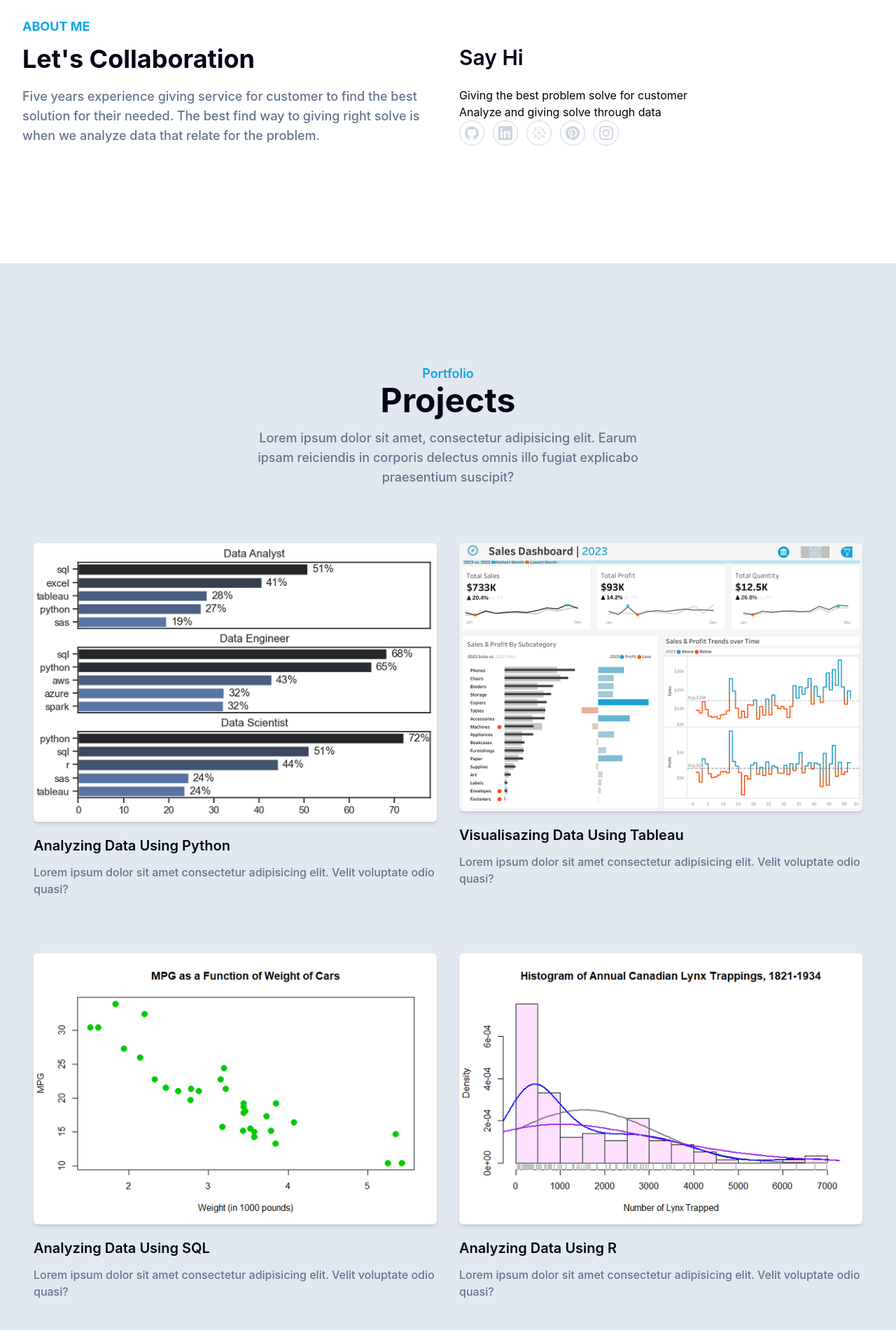
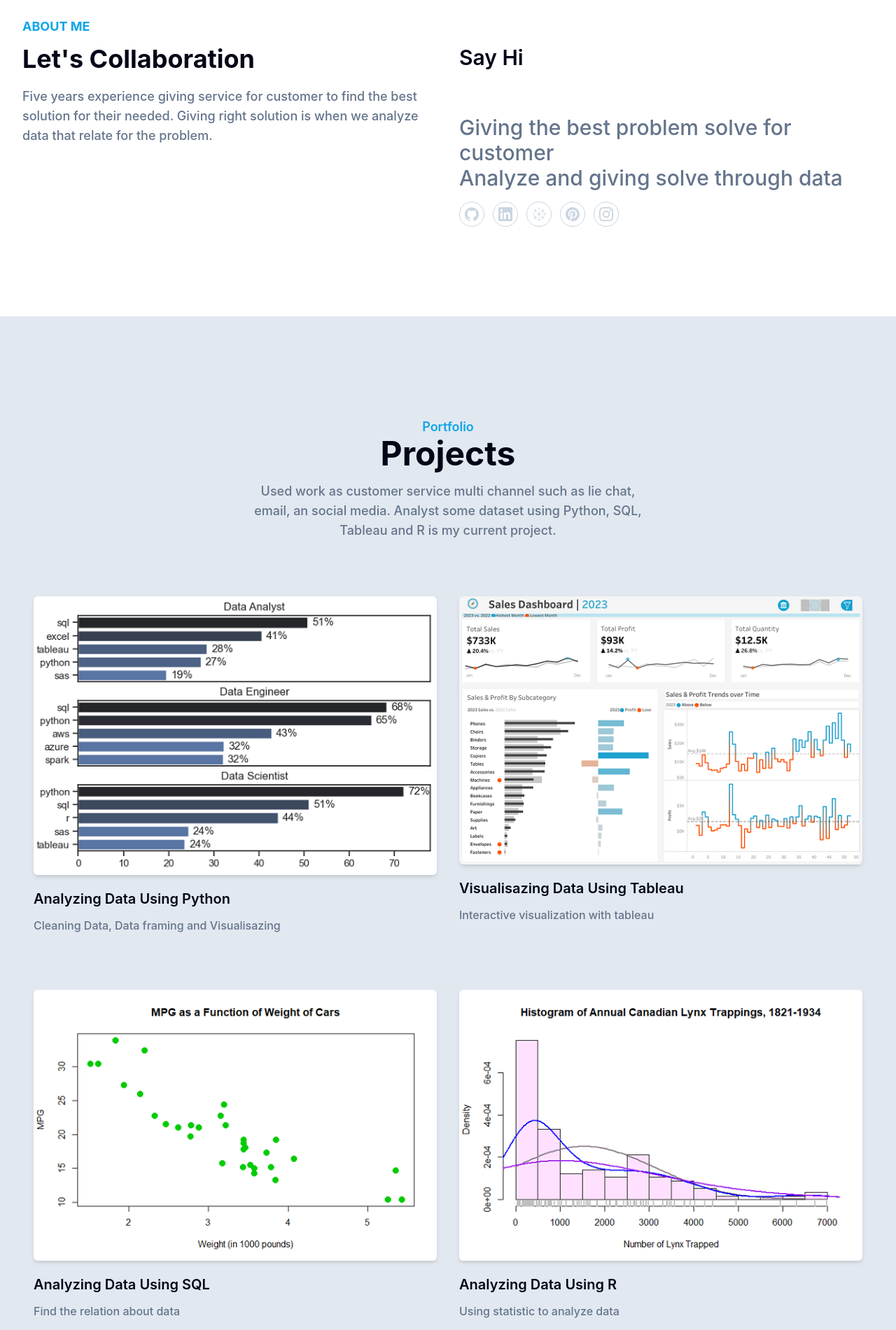
Before and after one commit to shofianaulfa/Shofiana_Ulfa, a website: page index.html in a window 1280 px wide. Shown: the part 800-2700 px from the top of the page at 70% size. Drawn offline with Linux system fonts and the light colour scheme.

Commit message:
update index.html

```diff
--- a/index.html
+++ b/index.html
@@ -86,13 +86,13 @@
                 <div class="w-full px-4 mb-10 lg:w-1/2">
                     <h4 class="font-bold uppercase text-primary text-lg mb-3">About Me</h4>
                     <h2 class="font-bold text-dark text-3xl mb-5 max-w-md lg:text-4xl">Let's Collaboration</h2>
-                    <p class="font-medium text-base text-secondary max-w-xl lg:text-lg">Five years experience giving service for customer to find the best solution for their needed. The best find way to giving right solve is when we analyze data that relate for the problem.
+                    <p class="font-medium text-base text-secondary max-w-xl lg:text-lg">Five years experience giving service for customer to find the best solution for their needed. Giving right solution is when we analyze data that relate for the problem.
                     </p>
                 </div>
                 <div class="w-full px-4 lg:w-1/2">
                     <h3 class="font-semibold text-dark text-2xl mb-4 lg:text-3xl lg:pt-10">Say Hi</h3>
                     <p class="font-medium text-base text-secondary mb-6 lg:text-lg">
-                        <ul>
+                        <ul class="font-medium text-secondary text-base mb-4 lg:text-3xl lg:pt-10">
                             <li>
                                 Giving the best problem solve for customer
                             </li>
@@ -146,7 +146,7 @@
                 <div class="max-w-xl mx-auto text-center mb-16">
                     <h4 class="font-semibold text-lg text-primary">Portfolio</h4>
                     <h2 class="font-bold text-dark text-3xl mb-4 sm:text-4xl lg:text-5xl">Projects</h2>
-                    <p class="font-medium text-md text-secondary md:text-lg">Lorem ipsum dolor sit amet, consectetur adipisicing elit. Earum ipsam reiciendis in corporis delectus omnis illo fugiat explicabo praesentium suscipit?
+                    <p class="font-medium text-md text-secondary md:text-lg">Used work as customer service multi channel such as lie chat, email, an social media. Analyst some dataset using Python, SQL, Tableau and R is my current project.
                     </p>
                 </div>
             </div>
@@ -157,28 +157,28 @@
                         <img src="dist/img/portfolio/1.python.png" alt="Python Portfolio" width="w-full">
                     </div>
                     <h3 class="font-semibold text-xl text-dark mt-5 mb-3">Analyzing Data Using Python</h3>
-                    <p class="font-medium text-base text-secondary">Lorem ipsum dolor sit amet consectetur adipisicing elit. Velit voluptate odio quasi?</p>
+                    <p class="font-medium text-base text-secondary">Cleaning Data, Data framing and Visualisazing</p>
                 </div>
                 <div class="mb-12 p-4 md:w-1/2">
                     <div class="rounded-md shadow-md overflow-hidden">
                         <img src="dist/img/portfolio/2.tableau.png" alt="Tableau Portfolio" width="w-full">
                     </div>
                     <h3 class="font-semibold text-xl text-dark mt-5 mb-3">Visualisazing Data Using Tableau</h3>
-                    <p class="font-medium text-base text-secondary">Lorem ipsum dolor sit amet consectetur adipisicing elit. Velit voluptate odio quasi?</p>
+                    <p class="font-medium text-base text-secondary">Interactive visualization with tableau</p>
                 </div>
                 <div class="mb-12 p-4 md:w-1/2">
                     <div class="rounded-md shadow-md overflow-hidden">
                         <img src="dist/img/portfolio/3.sql.png" alt="SQL Portfolio" width="w-full">
                     </div>
                     <h3 class="font-semibold text-xl text-dark mt-5 mb-3">Analyzing Data Using SQL</h3>
-                    <p class="font-medium text-base text-secondary">Lorem ipsum dolor sit amet consectetur adipisicing elit. Velit voluptate odio quasi?</p>
+                    <p class="font-medium text-base text-secondary">Find the relation about data</p>
                 </div>
                 <div class="mb-12 p-4 md:w-1/2">
                     <div class="rounded-md shadow-md overflow-hidden">
                         <img src="dist/img/portfolio/4.r.png" alt="R Portfolio" width="w-full">
                     </div>
                     <h3 class="font-semibold text-xl text-dark mt-5 mb-3">Analyzing Data Using R</h3>
-                    <p class="font-medium text-base text-secondary">Lorem ipsum dolor sit amet consectetur adipisicing elit. Velit voluptate odio quasi?</p>
+                    <p class="font-medium text-base text-secondary">Using statistic to analyze data</p>
                 </div>
             </div>
         </div>
@@ -224,7 +224,7 @@
                 <div  class="max-w-xl mx-auto text-center mb-16">
                     <h4 class="font-semibold text-lg text-primary">Blog</h4>
                     <h2 class="font-bold text-dark text-3xl mb-4 sm:text-4xl lg:text-5xl">Hot Topics</h2>
-                    <p class="font-medium text-md text-secondary md:text-lg">Lorem ipsum dolor sit amet consectetur adipisicing elit. Maxime veniam libero ad expedita.
+                    <p class="font-medium text-md text-secondary md:text-lg">We need consider our life and we share it to other
                     </p>
                 </div>
             </div>
@@ -237,13 +237,13 @@
                             <h3>
                                 <a href="https://pyloshopy.blogspot.com/" target="_blank"  class="block mb-3 font-semibold text-xl text-dark hover:text-primary truncate">Cozy Working Set Up</a>
                             </h3>
-                            <p class="font-medium text-base text-secondary mb-6">Lorem ipsum, dolor sit amet consectetur adipisicing elit. Modi, consectetur?
+                            <p class="font-medium text-base text-secondary mb-6">You have to set your working space comfortable to maximize your working time.
                             </p>
                             <a href="https://pyloshopy.blogspot.com/" target="_blank" class="mb-3 font-medium text-sm text-white bg-primary py-2 px-4 rounded-lg hover:opacity-80">Continue read</a>
                         </div>
                     </div>
                 </div>
-                <div class="w-full px-4 lg:w-1/2 xl:w-1/3">
+                <!-- <div class="w-full px-4 lg:w-1/2 xl:w-1/3">
                     <div class="bg-white rounded-xl shadow-lg overflow-hidden mb-10">
                         <img src="dist/img/blog/1.png" alt="Fashion Inspiration" />
                         <div class="py-8 px-6">
@@ -255,8 +255,8 @@
                             <a href="https://pyloshopy.blogspot.com/" target="_blank" class="mb-3 font-medium text-sm text-white bg-primary py-2 px-4 rounded-lg hover:opacity-80">Continue read</a>
                         </div>
                     </div>
-                </div>
-                <div class="w-full px-4 lg:w-1/2 xl:w-1/3">
+                </div> -->
+                <!-- <div class="w-full px-4 lg:w-1/2 xl:w-1/3">
                     <div class="bg-white rounded-xl shadow-lg overflow-hidden mb-10">
                         <img src="dist/img/blog/1.png" alt="Coffee" />
                         <div class="py-8 px-6">
@@ -268,7 +268,7 @@
                             <a href="https://pyloshopy.blogspot.com/" target="_blank" class="mb-3 font-medium text-sm text-white bg-primary py-2 px-4 rounded-lg hover:opacity-80">Continue read</a>
                         </div>
                     </div>
-                </div>
+                </div> -->
             </div>
         </div>
      </section>
```
